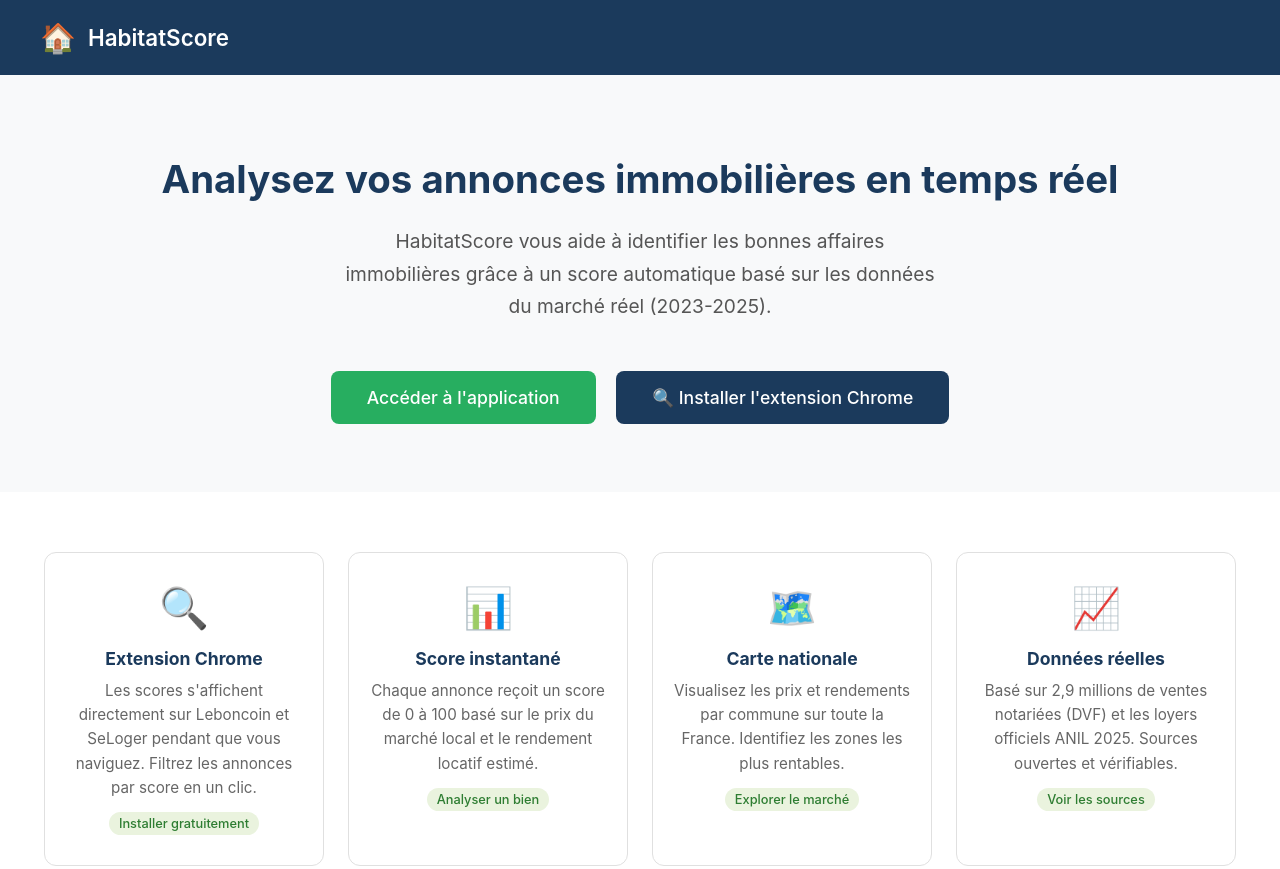
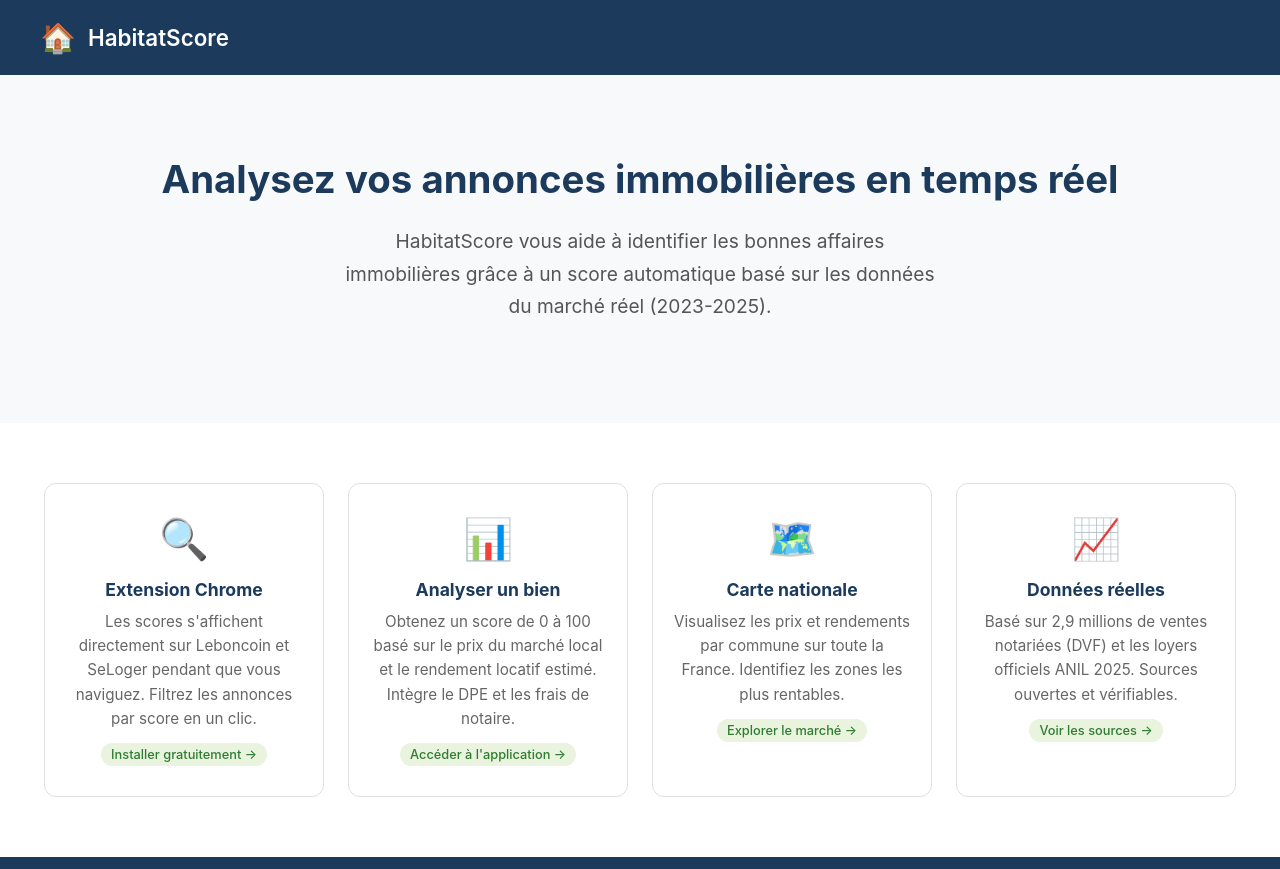
Before and after one commit to Sombro05/habitatscore, a browser extension: page index.html in a window 1280 px wide. Shown: the top 869 px of the page. Drawn offline with Linux system fonts and the light colour scheme.

Commit message:
Simplification page accueil - suppression doublons

```diff
--- a/index.html
+++ b/index.html
@@ -34,8 +34,6 @@
   <div class="hero">
     <h2>Analysez vos annonces immobilières en temps réel</h2>
     <p>HabitatScore vous aide à identifier les bonnes affaires immobilières grâce à un score automatique basé sur les données du marché réel (2023-2025).</p>
-    <a href="https://habitatscore.streamlit.app" class="btn-primary">Accéder à l'application</a>
-    <a href="https://chromewebstore.google.com/detail/habitatscore/hgmhpokccfpjbjdaekimdghhjflbecbf" class="btn-secondary">🔍 Installer l'extension Chrome</a>
   </div>
 
   <div class="features">
@@ -44,28 +42,28 @@
       <div class="icon">🔍</div>
       <h3>Extension Chrome</h3>
       <p>Les scores s'affichent directement sur Leboncoin et SeLoger pendant que vous naviguez. Filtrez les annonces par score en un clic.</p>
-      <span class="tag">Installer gratuitement</span>
+      <span class="tag">Installer gratuitement →</span>
     </a>
 
     <a href="https://habitatscore.streamlit.app" class="feature">
       <div class="icon">📊</div>
-      <h3>Score instantané</h3>
-      <p>Chaque annonce reçoit un score de 0 à 100 basé sur le prix du marché local et le rendement locatif estimé.</p>
-      <span class="tag">Analyser un bien</span>
+      <h3>Analyser un bien</h3>
+      <p>Obtenez un score de 0 à 100 basé sur le prix du marché local et le rendement locatif estimé. Intègre le DPE et les frais de notaire.</p>
+      <span class="tag">Accéder à l'application →</span>
     </a>
 
     <a href="https://habitatscore.streamlit.app/?page=Explorer+le+march%C3%A9" class="feature">
       <div class="icon">🗺️</div>
       <h3>Carte nationale</h3>
       <p>Visualisez les prix et rendements par commune sur toute la France. Identifiez les zones les plus rentables.</p>
-      <span class="tag">Explorer le marché</span>
+      <span class="tag">Explorer le marché →</span>
     </a>
 
     <a href="https://www.data.gouv.fr/fr/datasets/demandes-de-valeurs-foncieres/" class="feature">
       <div class="icon">📈</div>
       <h3>Données réelles</h3>
       <p>Basé sur 2,9 millions de ventes notariées (DVF) et les loyers officiels ANIL 2025. Sources ouvertes et vérifiables.</p>
-      <span class="tag">Voir les sources</span>
+      <span class="tag">Voir les sources →</span>
     </a>
 
   </div>
```
